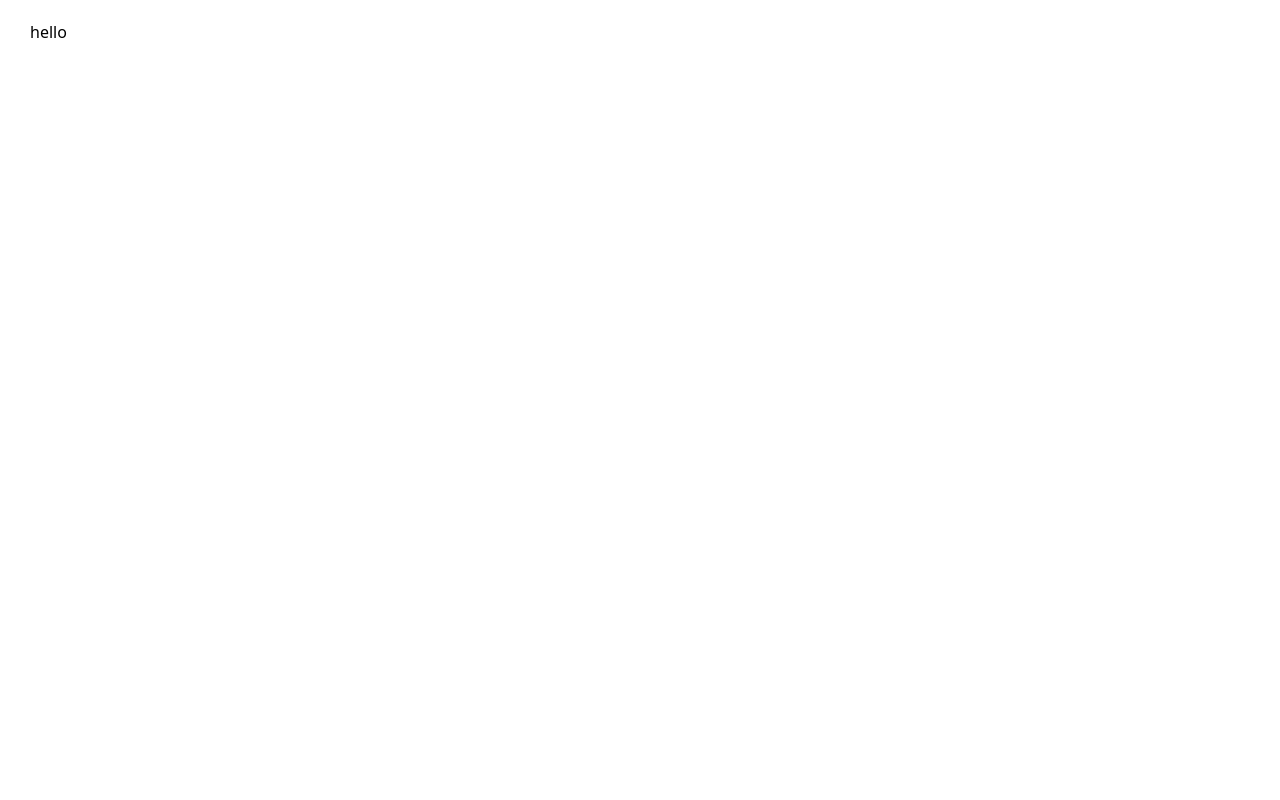
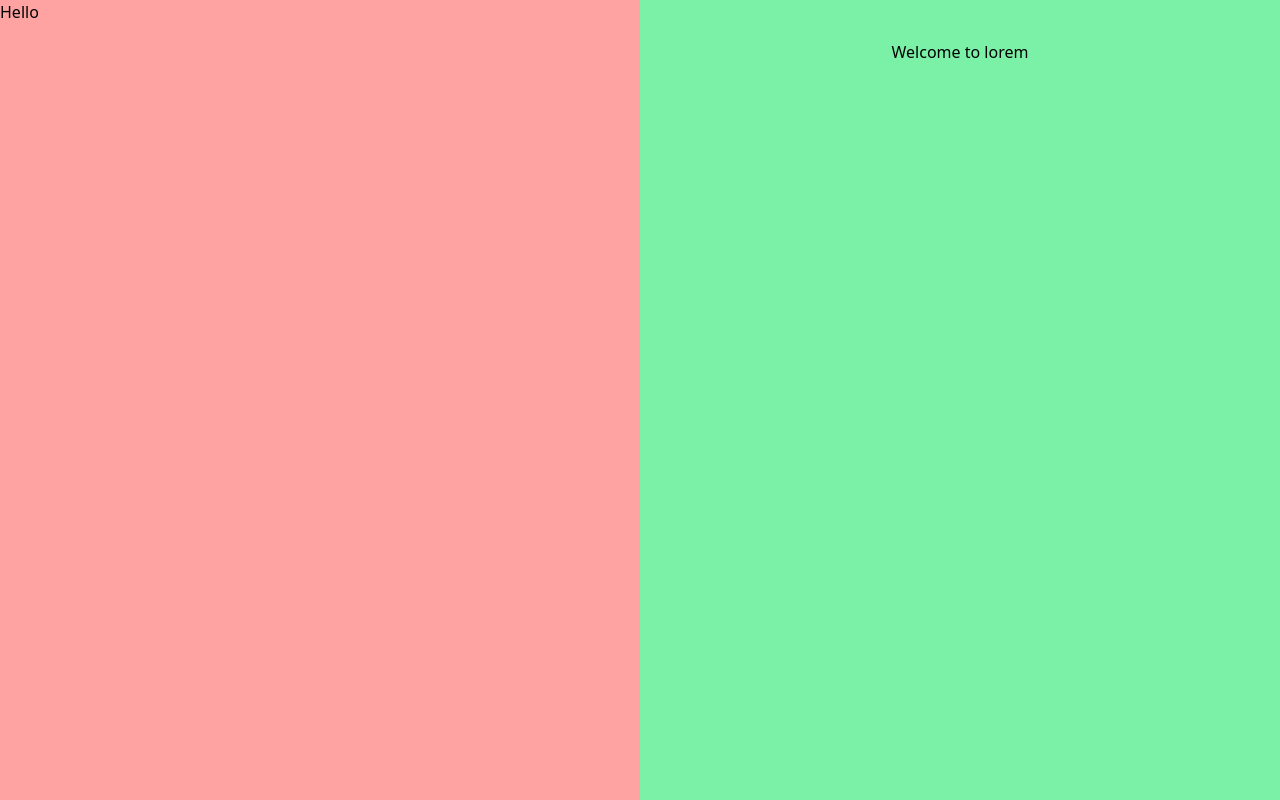
Before and after one commit to purnalakshitha99/edu-smart-front-end, a React (Vite) app: page / in a window 1280 px wide. Built offline with nearby package versions, Linux system fonts and the light colour scheme.

Commit message:
login page div settle

```diff
--- a/src/App.jsx
+++ b/src/App.jsx
@@ -1,11 +1,11 @@
-
+import LoginPage from '../src/pages/loginPage'
 
 function App() {
 
 
   return (
     <>
-     <h1 className="ml-10 mt-[20px] ml-[30px]">hello</h1>
+     <LoginPage/>
     </>
   )
 }
--- /dev/null
+++ b/src/pages/loginPage.jsx
@@ -0,0 +1,123 @@
+import React from 'react';
+
+function LoginPage() {
+  return (
+    // <div className="flex items-center justify-center h-screen bg-gray-100">
+    //   <div className="bg-white rounded-2xl shadow-xl flex w-2/3 max-w-5xl">
+    //     {/* Left Section (Image) */}
+    //     <div className="w-3/5 p-5">
+    //       <img
+    //         src="https://i.imgur.com/9i8x3XF.jpeg" // Replace with your image URL
+    //         alt="Login Image"
+    //         className="rounded-2xl"
+    //       />
+    //       <div className="absolute bottom-10 left-10 text-white">
+    //         <h2 className="text-2xl font-bold">Lorem Ipsum is simply</h2>
+    //         <p className="text-sm">Lorem Ipsum is simply</p>
+    //       </div>
+    //     </div>
+
+    //     {/* Right Section (Login Form) */}
+    //     <div className="w-2/5 p-5">
+    //       <div className="text-left font-bold">
+    //         <span className="text-green-500">Welcome to lorem..!</span>
+    //       </div>
+
+    //       <div className="mt-5 flex justify-center">
+    //         <button className="bg-green-500 text-white rounded-full px-4 py-2 mr-2">
+    //           Login
+    //         </button>
+    //         <button className="bg-gray-200 text-gray-700 rounded-full px-4 py-2 ml-2">
+    //           Register
+    //         </button>
+    //       </div>
+
+    //       <p className="text-sm mt-5 text-gray-500">
+    //         Lorem Ipsum is simply dummy text of the printing and typesetting
+    //         industry.
+    //       </p>
+
+    //       {/* Username Input */}
+    //       <div className="mt-8">
+    //         <label className="block text-gray-700 text-sm font-bold mb-2">
+    //           User name
+    //         </label>
+    //         <input
+    //           className="shadow appearance-none border rounded-full w-full py-2 px-3 text-gray-700 leading-tight focus:outline-none focus:shadow-outline"
+    //           id="username"
+    //           type="text"
+    //           placeholder="Enter your User name"
+    //         />
+    //       </div>
+
+    //       {/* Password Input */}
+    //       <div className="mt-4">
+    //         <label className="block text-gray-700 text-sm font-bold mb-2">
+    //           Password
+    //         </label>
+    //         <div className="relative">
+    //           <input
+    //             className="shadow appearance-none border rounded-full w-full py-2 px-3 text-gray-700 leading-tight focus:outline-none focus:shadow-outline"
+    //             id="password"
+    //             type="password"
+    //             placeholder="Enter your Password"
+    //           />
+    //           <span className="absolute top-1/2 right-3 -translate-y-1/2 cursor-pointer">
+    //             {/* Replace with your visibility toggle icon (e.g., an eye icon) */}
+    //             <svg
+    //               className="h-5 w-5 text-gray-500"
+    //               xmlns="http://www.w3.org/2000/svg"
+    //               viewBox="0 0 20 20"
+    //               fill="currentColor"
+    //               aria-hidden="true"
+    //             >
+    //               <path
+    //                 fillRule="evenodd"
+    //                 d="M10 12a2 2 0 100-4 2 2 0 000 4z"
+    //                 clipRule="evenodd"
+    //               />
+    //               <path d="M.458 10C1.732 5.943 5.522 3 10 3s8.268 2.943 9.542 7c-1.274 4.057-5.064 7-9.542 7S1.732 14.057.458 10zM14 10a4 4 0 11-8 0 4 4 0 018 0z" />
+    //             </svg>
+    //           </span>
+    //         </div>
+    //       </div>
+
+    //       {/* Remember Me & Forgot Password */}
+    //       <div className="flex items-center justify-between mt-4">
+    //         <label className="flex items-center">
+    //           <input type="checkbox" className="mr-2 leading-tight" />
+    //           <span className="text-sm">Rememebr me</span>
+    //         </label>
+    //         <a
+    //           className="inline-block align-baseline font-bold text-sm text-gray-500 hover:text-gray-800"
+    //           href="#"
+    //         >
+    //           Forgot Password?
+    //         </a>
+    //       </div>
+
+    //       {/* Login Button */}
+    //       <div className="mt-6">
+    //         <button
+    //           className="bg-green-500 text-white font-bold py-2 px-4 rounded-full focus:outline-none focus:shadow-outline w-full"
+    //           type="button"
+    //         >
+    //           Login
+    //         </button>
+    //       </div>
+    //     </div>
+    //   </div>
+    // </div>
+    <div className='flex flex-row w-full h-screen'>
+        <div className='h-screen w-1/2 bg-red-300'>
+            <h1>Hello</h1>
+        </div>
+        <div className='flex flex-col items-center pt-10 h-screen w-1/2 bg-green-300'>
+            <h1>Welcome to lorem</h1>
+
+        </div>
+    </div>
+  );
+}
+
+export default LoginPage
```
